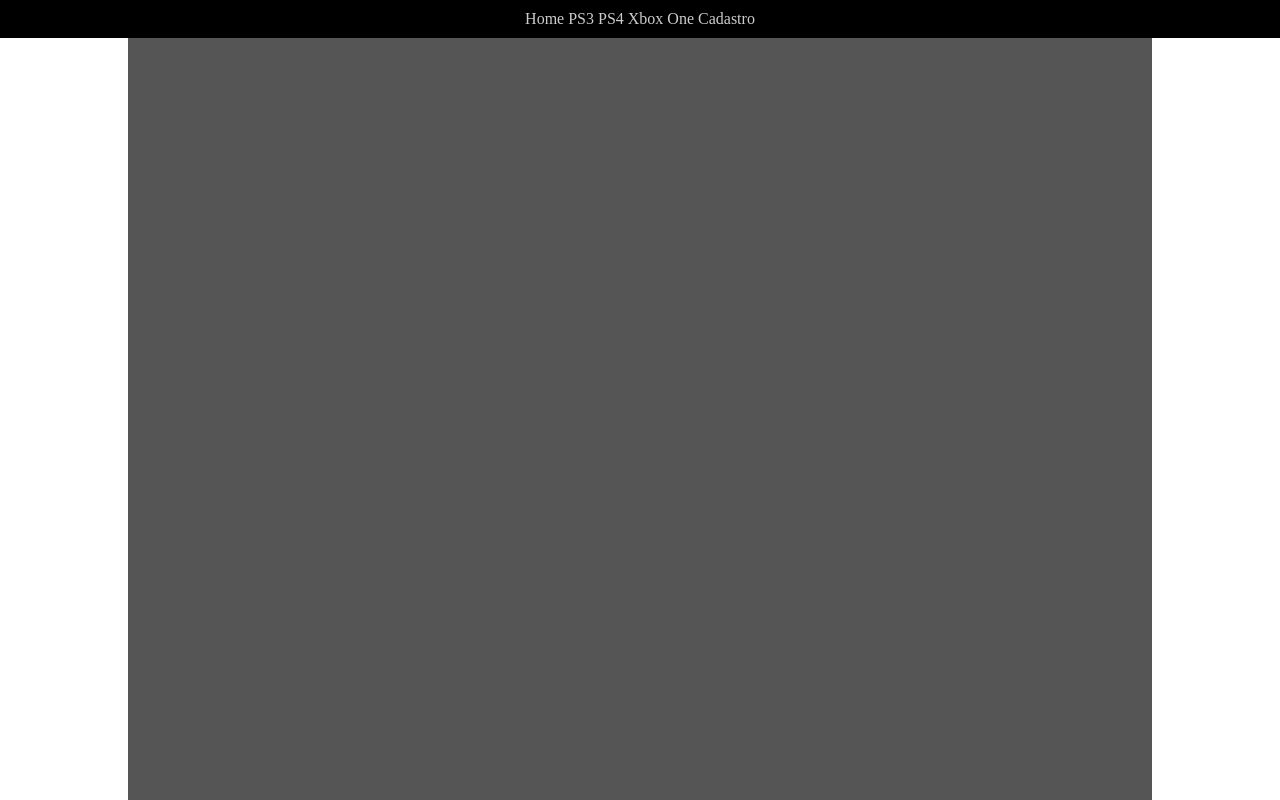
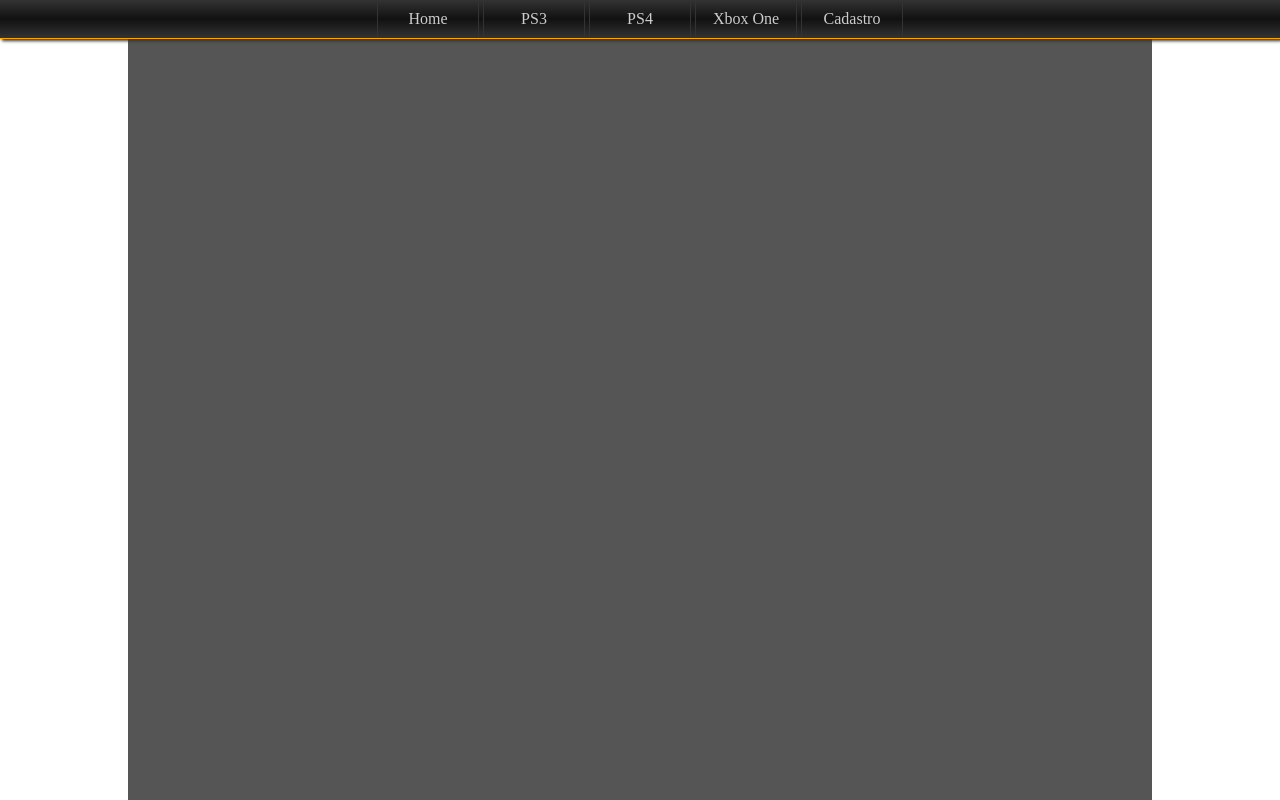
Before and after one commit to VictorCarlquist/projeto_site, a plain HTML site: page index.html in a window 1280 px wide. Shown: the top 800 px of the page. Drawn offline with Linux system fonts and the light colour scheme.

Commit message:
estilo menu

```diff
--- a/estilo.css
+++ b/estilo.css
@@ -6,30 +6,7 @@ body {
 header{
 
 }
-nav{
-	background-color: #000;
-	width: 100%;
-	position: fixed;
-}
-ul{
-	list-style: none;
-	text-align: center;
-	background-color: #000;
-	padding: 0;
-	margin: 0;
-}
-li{
-	display: inline-block;
-	margin: auto;
-	background-color: #000;
-}
-a{
-	color:#ccc;
-	display: block;
-	text-align: center;
-	padding: 10px 0;
-	text-decoration: none;
-}
+
 content{
 
 }
--- a/index.html
+++ b/index.html
@@ -1,9 +1,10 @@
 <html>
 	<head>
 		<link rel="stylesheet" type="text/css" href="estilo.css">
+		<link rel="stylesheet" type="text/css" href="menu.css">
 	</head>
 	<body>
-		<nav>
+		<nav id="menu">
 			<ul>
 				<li><a href="#">Home</a></li>
 				<li><a href="#">PS3</a></li>
--- /dev/null
+++ b/menu.css
@@ -0,0 +1,37 @@
+#menu{
+	width: 100%;
+	position: fixed;
+	background: linear-gradient(#333, #111,#333);
+	border-style: solid;
+	border-width: 0 0 1px 0;
+	border-color: orange;
+	box-shadow: 2px 2px 3px #333;
+}
+#menu ul{
+	list-style: none;
+	text-align: center;
+	padding: 0;
+	margin: 0;
+}
+#menu li{
+	display: inline;
+	margin: 0px;
+}
+#menu a{
+	color:#ccc;
+	display: inline-block;
+	text-align: center;
+	padding: 10px 0;
+	width:100px;
+	border-width: 0 1px;
+	border-style: solid;
+	border-color: #333;
+	text-decoration: none;
+	margin: 0;
+	font-family: verdana 14px;
+}
+#menu a:hover{
+	background: linear-gradient(#999, #bbb, orange);
+	color: #111;
+	text-shadow:1px 1px 3px  orange;
+}
```
